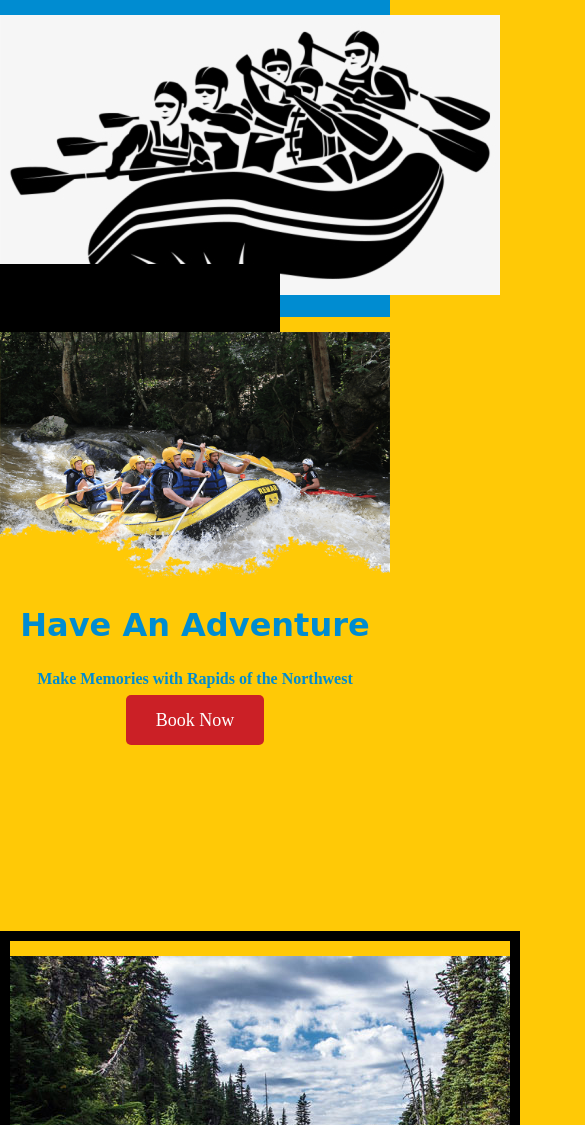
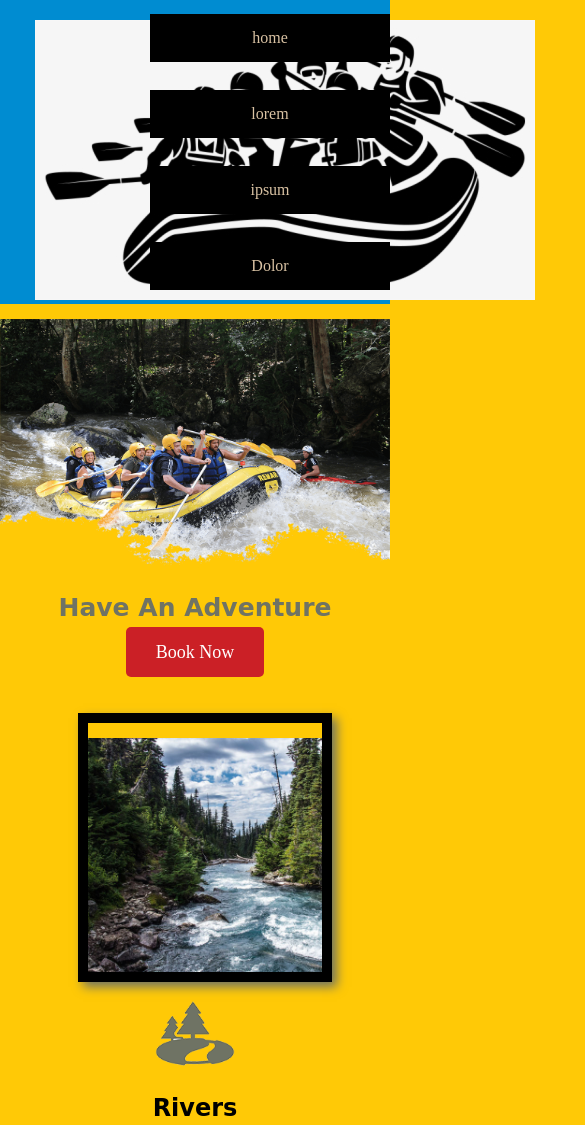
Before and after one commit to EricAsMyself/wdd130, a plain HTML site: page wrr/index.html in a window 390 px wide. Shown: the top 1125 px of the page, 585 px wide, since content can reach past the window. Drawn offline with Linux system fonts and the light colour scheme; a web font is replaced by a local one.

Commit message:
next class

```diff
--- a/wrr/index.html
+++ b/wrr/index.html
@@ -16,10 +16,10 @@
     <header>
         <a href="index.html" class="logo" id="logo_link"> <img src="images/logo.jpg" alt="Rapids of the Northwest | Logo"></a>
         <nav>
-            <a href=""></a>
-            <a href=""></a>
-            <a href=""></a>
-            <a href=""></a>
+            <a href="">home</a>
+            <a href="">lorem</a>
+            <a href="">ipsum</a>
+            <a href="">Dolor</a>
         </nav>
     </header>
 
--- a/wrr/styles/styles.css
+++ b/wrr/styles/styles.css
@@ -4,13 +4,25 @@
     margin: 0 auto;
 }
 nav a{
+    /* display: flex;
+    justify-content: space-around; */
     text-align: center;
     background-color: black;
     color: #d9c2a3;
     text-decoration: none;
     padding: 35px;
 }
-#hero-msg h1, #hero-msg h4{
+nav {
+    display: flex;
+    justify-content: space-around;
+}
+#hero-msg{
+    text-align: center;
+    grid-column: 2/3;
+    grid-row: 1/2;
+    margin-top: 100px;
+}
+ h1, #hero-msg h4{
     text-align: center;
 }
 .button-box{
@@ -22,8 +34,14 @@ main section{
 }
 #background {
     height: 725px;
+    grid-column: 1/11;
+    grid-row: 4/9;
+
 }
-
+.home-grid{
+    display: grid;
+    grid-template-columns: 1fr 1fr 1fr 1fr 1fr 1fr 1fr 1fr 1fr 1fr 1fr;
+}
 body{
 
     background-color:  #FFC906;
@@ -31,6 +49,8 @@ body{
     padding: 0;
 }
 header{
+    display: grid;
+    grid-template-columns: 150px auto;
     background-color: #008CD1;
 }
 
@@ -58,6 +78,9 @@ nav a:hover{
     font-family: 'Koulen', cursive;
     background-color: #CB2026;
     padding: 35px;
+    grid-column: 6/10;
+    grid-row: 6/7;
+    box-shadow: 5px 5px 10px #6f7364;
 }
 footer{
     background-color: #F4801F;
@@ -65,6 +88,10 @@ footer{
     padding: 25px 50px;
     padding-top: 15px;
     margin-top: 200px;
+    display: flex;
+    justify-content: space-around;
+    align-items: center;
+
 }
 .home-title{
     font-family: 'Koulen', cursive;
@@ -93,8 +120,21 @@ footer a:hover{
     text-decoration: none;
     text-decoration:overline;
 }
+#hero {
+    display: grid;
+    grid-template-columns: 1fr 3fr 1fr;
+    margin-top: -100px;
+}
+#hero-box {
+    grid-column: 1/4;
+    grid-row: 1/3;
+    z-index: -1;
+}
 #hero-img{
     width: 100%;
+}
+#hero-msg h4 {
+    color: white;
 }
 .icon {
     width: 80px;
@@ -108,6 +148,8 @@ h2{
 }
 #logo_link{
    padding-top: 5px;
+   justify-self: center;
+   align-self: center;
 }
 .social{
     padding-top: 15px;
@@ -115,14 +157,81 @@ h2{
 img{
     padding-top: 15px;
 }
-.rivers-card, .camping-card, .rapids-card{
+.rivers-card{
+    margin: 200px 0;
+    grid-column: 2/4;
+    grid-row: 2/3;
+}
+.camping-card{
+    margin: 200px 0;
+    grid-column: 5/7;
+    grid-row: 2/3;
+}
+.rapids-card{
    margin: 200px 0;
+   grid-column: 8/10;
+   grid-row: 2/3;
 }
 .card-img{
     border:10px;
     border-style: solid;
+    width: 100%;
+    transition: transform .5s;
+    box-shadow: 5px 5px 10px #6f7364;
+}
+.card-img:hover {
+    opacity: .6;
+    transform: scale(1.1);
+}
+.mountains {
+    width: 100%;
+    grid-column: 2/7;
+    grid-row: 5/8;
+    box-shadow: 5px 5px 10px #6f7364;
+}
 
+@media screen and (max-width: 900px) {
+    #hero, .home-grid {
+        display: block;
+        height: auto;
+    }
+    nav, footer {
+        flex-direction: column;
+    }
+    nav a {
+        display: block;
+        padding: 15px;
+    }
+    #hero {
+        margin-top: 0;
+    }
+    #hero-msg {
+        margin-top: 0;
+    }
+    #hero-msg h4 {
+        display: none;
+    }
+    .home-title {
+        font-size: 25px;
+        color: #6f7364;
+    }
+    .rivers-card, .camping-card, .rapids-card {
+        margin: 50px auto;
+        width: 60%;
+    }
+    #background {
+        display: none;
+    }
+    .mountains, .msg {
+        width: 80%;
+        display: block;
+        margin: 0 auto;
+    }
+    footer {
+        margin-top: 25px;
+    }
 }
+
 /* Heading Font: [Koulen]     font-family: 'Koulen', cursive;
 Paragraph Font: [Montserrat]  font-family: 'Montserrat', sans-serif; */
 
```
